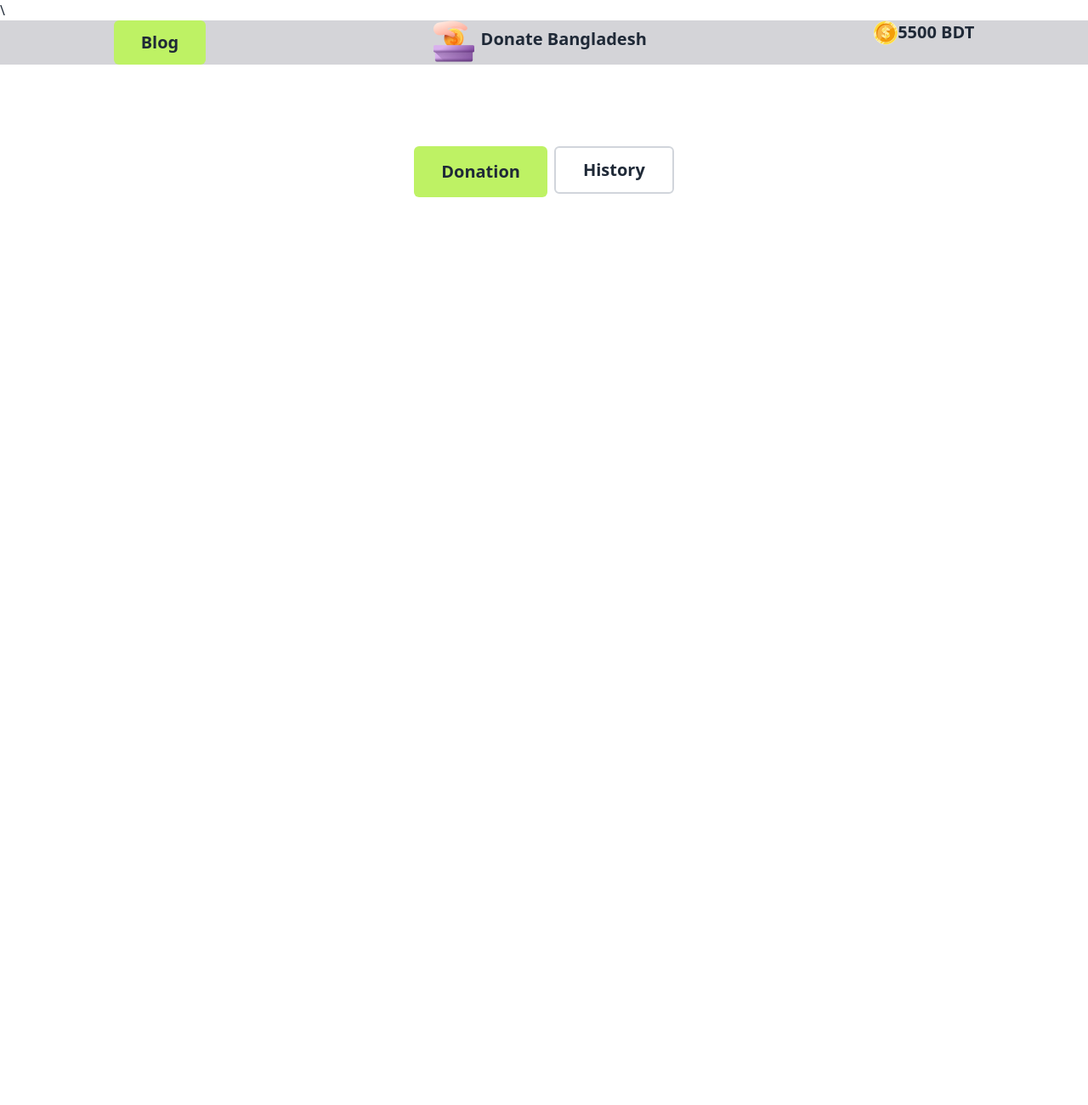
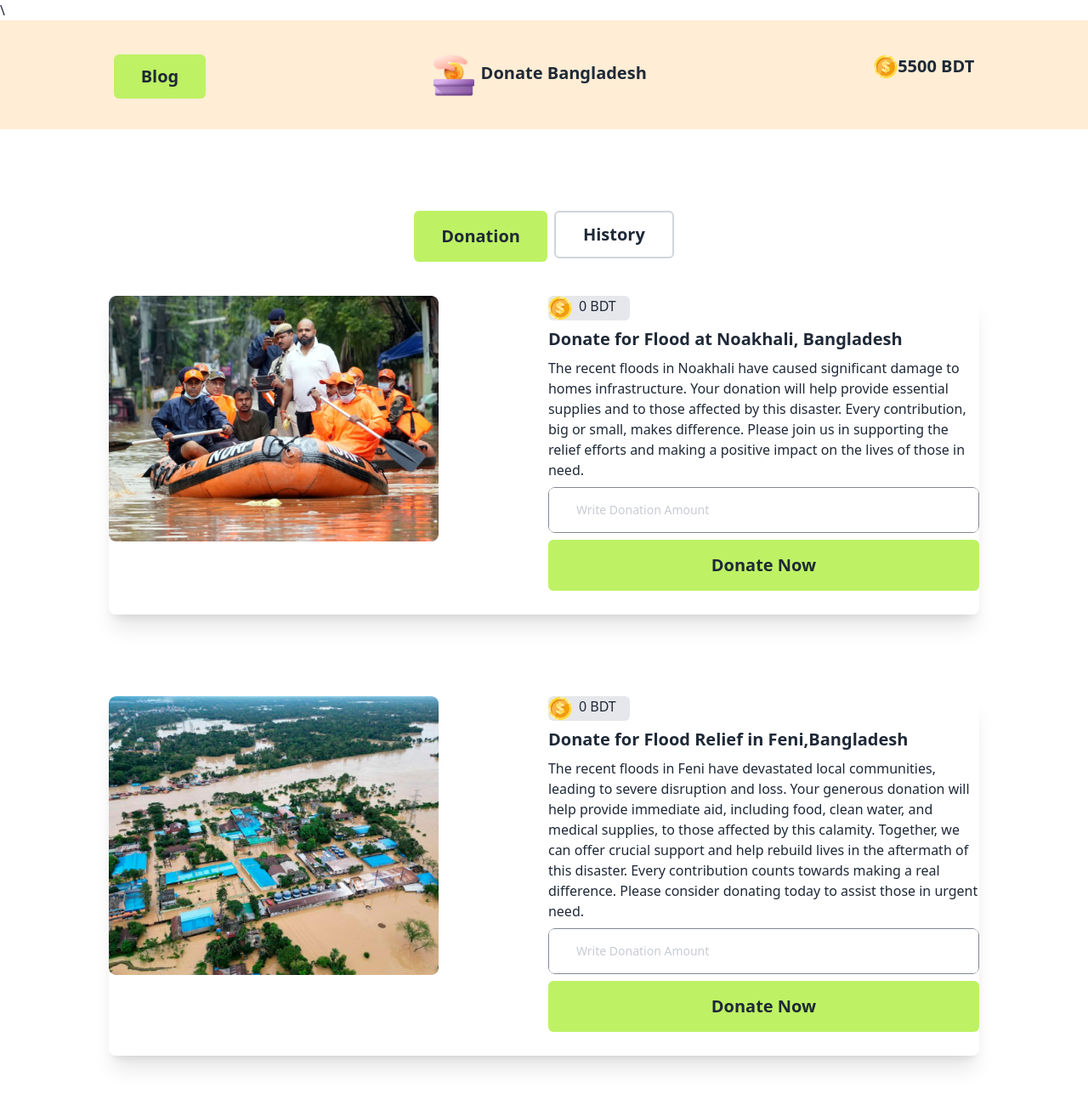
Before and after one commit to Shahin11cuet/Donation, a plain HTML site: page Index.html in a window 1280 px wide. Shown: the top 1300 px of the page at 85% size. Before the commit the page ends 800 px from the top, so only its background shows below. Drawn offline with nearby package versions, Linux system fonts and the light colour scheme.

Commit message:
Full cards

```diff
--- a/Index.html
+++ b/Index.html
@@ -3,7 +3,7 @@
 <head>
     <meta charset="UTF-8">
     <meta name="viewport" content="width=device-width, initial-scale=1.0">
-    <title>Donation <Form></Form></title>
+    <title>Donation</title>
 </head>\
 
 <!--Font-->
@@ -33,16 +33,16 @@
 <script src="https://cdn.tailwindcss.com"></script>
 
 
-<body class="container-lg container-sm lexend-">
+<body class="container-xl container-sm lexend-">
   <!--Header section-->
-<header class="bg-zinc-300">
+<header class="bg-orange-100 lg:h-32">
 
 <nav class="">
 
-<ul class="flex justify-around">
-    <li><Button class="bg-lime-300 px-8 py-3 text-xl rounded-md font-bold">Blog</Button></li>
-    <li class="flex"><div><img src="./B10A5-DOM-Quest-Build-and-Manipulate-main/assets/logo.png"></div><div><h1 class="text-xl font-bold mt-2 ml-2">Donate Bangladesh</h1></div></li>
-    <li class="flex"><div><img src="./B10A5-DOM-Quest-Build-and-Manipulate-main/assets/coin.png" alt=""></div><div><p class="text-xl font-bold"><span>5500 </span>BDT</p></div></li>
+<ul class="lg:flex lg:justify-around text-center">
+    <li class="mt-10"><Button class="bg-lime-300 px-8 py-3 text-xl rounded-md font-bold">Blog</Button></li>
+    <li class="flex mt-10"><div><img src="./B10A5-DOM-Quest-Build-and-Manipulate-main/assets/logo.png"></div><div><h1 class="text-xl font-bold mt-2 ml-2">Donate Bangladesh</h1></div></li>
+    <li class="flex mt-10"><div><img src="./B10A5-DOM-Quest-Build-and-Manipulate-main/assets/coin.png" alt=""></div><div><p class="text-xl font-bold"><span>5500 </span>BDT</p></div></li>
 </ul>
 
 </nav>
@@ -62,7 +62,77 @@
 
 </section>
 
+<!--Card Section Noakhali-->
+
+<section class="container-lg mx-32 mt-10">
+    <div class="bg-base-100 shadow-xl lg:flex justify-around rounded-lg pb-7">
+        <div class="">
+          <img class="w-3/4"
+            src="./B10A5-DOM-Quest-Build-and-Manipulate-main/assets/noakhali.png"
+            alt="Album" />
+        </div>
+        <div class="w-1/2 space-y-2">
+            <div class="flex gap-x-2 bg-gray-200 rounded-md w-24"><div><img src="./B10A5-DOM-Quest-Build-and-Manipulate-main/assets/coin.png" alt=""></div><p><span>0</span> BDT</p></div>
+          <h2 class="card-title font-bold">Donate for Flood at Noakhali, Bangladesh</h2>
+          <p> The recent floods in Noakhali have caused significant damage to homes  infrastructure. Your donation will help provide essential supplies and  to those affected by this disaster. Every contribution, big or small, makes  difference. Please join us in supporting the relief efforts and making a positive impact on the lives of those in need.</p>
+          <div class="card-actions flex flex-col">
+            <div class="w-full border rounded-lg outline-slate-600 opacity-55"><input type="text" placeholder="Write Donation Amount" class="px-8 py-4 text-sm rounded-md w-full border-1"></div>
+
+            <div class="w-full"><button class="bg-lime-300 px-8 py-4 text-xl rounded-md font-bold w-full">Donate Now</button></div>
+          </div>
+
+        </div>
+      </div>
+</section>
+
+<!--Card 02 Flood-->
+<section class="container-lg mx-32 mt-24">
+  <div class="bg-base-100 shadow-xl lg:flex justify-around rounded-lg pb-7">
+      <div class="">
+        <img class="w-3/4"
+          src="./B10A5-DOM-Quest-Build-and-Manipulate-main/assets/feni.png"
+          alt="Album" />
+      </div>
+      <div class="w-1/2 space-y-2">
+          <div class="flex gap-x-2 bg-gray-200 rounded-md w-24"><div><img src="./B10A5-DOM-Quest-Build-and-Manipulate-main/assets/coin.png" alt=""></div><p><span>0</span> BDT</p></div>
+        <h2 class="card-title font-bold">Donate for Flood Relief in Feni,Bangladesh</h2>
+        <p> The recent floods in Feni have devastated local communities, leading to severe disruption and loss. Your generous donation will help provide immediate aid, including food, clean water, and medical supplies, to those affected by this calamity. Together, we can offer crucial support and help rebuild lives in the aftermath of this disaster. Every contribution counts towards making a real difference. Please consider donating today to assist those in urgent need.</p>
+        <div class="card-actions flex flex-col">
+          <div class="w-full border rounded-lg outline-slate-600 opacity-55"><input type="text" placeholder="Write Donation Amount" class="px-8 py-4 text-sm rounded-md w-full border-1"></div>
+
+          <div class="w-full"><button class="bg-lime-300 px-8 py-4 text-xl rounded-md font-bold w-full">Donate Now</button></div>
+        </div>
+
+      </div>
+    </div>
+</section>
+
+<!--Card 03 Student-->
+
+<section class="container-lg mx-32 mt-24 mb-24">
+  <div class="bg-base-100 shadow-xl lg:flex justify-around rounded-lg pb-7">
+      <div class="">
+        <img class="w-3/4"
+          src="./B10A5-DOM-Quest-Build-and-Manipulate-main/assets/quota-protest.png"
+          alt="Album" />
+      </div>
+      <div class="w-1/2 space-y-2">
+          <div class="flex gap-x-2 bg-gray-200 rounded-md w-24"><div><img src="./B10A5-DOM-Quest-Build-and-Manipulate-main/assets/coin.png" alt=""></div><p><span>0</span> BDT</p></div>
+        <h2 class="card-title font-bold">Aid for Injured in the Quota Movement</h2>
+        <p> The recent Quota movement has resulted in numerous injuries and significant hardship for many individuals. Your support is crucial in providing medical assistance, rehabilitation, and necessary supplies to those affected. By contributing, you help ensure that injured individuals receive the care and support they need during this challenging time. Every donation plays a vital role in alleviating their suffering and aiding in their recovery. Please consider making a donation to support these brave individuals in their time of need.</p>
+        <div class="card-actions flex flex-col">
+          <div class="w-full border rounded-lg outline-slate-600 opacity-55"><input type="text" placeholder="Write Donation Amount" class="px-8 py-4 text-sm rounded-md w-full border-1"></div>
+
+          <div class="w-full"><button class="bg-lime-300 px-8 py-4 text-xl rounded-md font-bold w-full">Donate Now</button></div>
+        </div>
+
+      </div>
+    </div>
+</section>
+
+<footer class=" w-full h-36 bg-orange-100">
 
 
+</footer>
 </body>
 </html>
```
Also changed, not shown: 1 other file.
